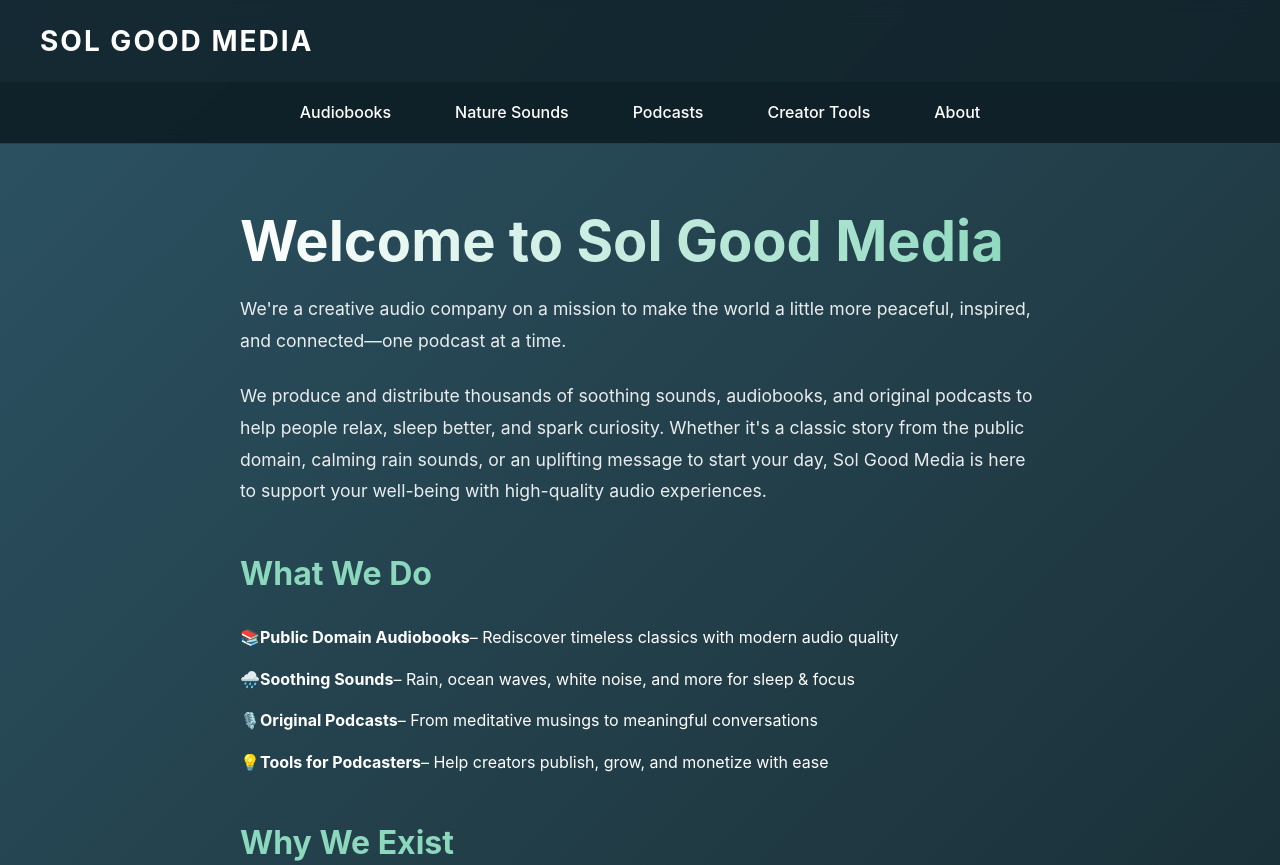
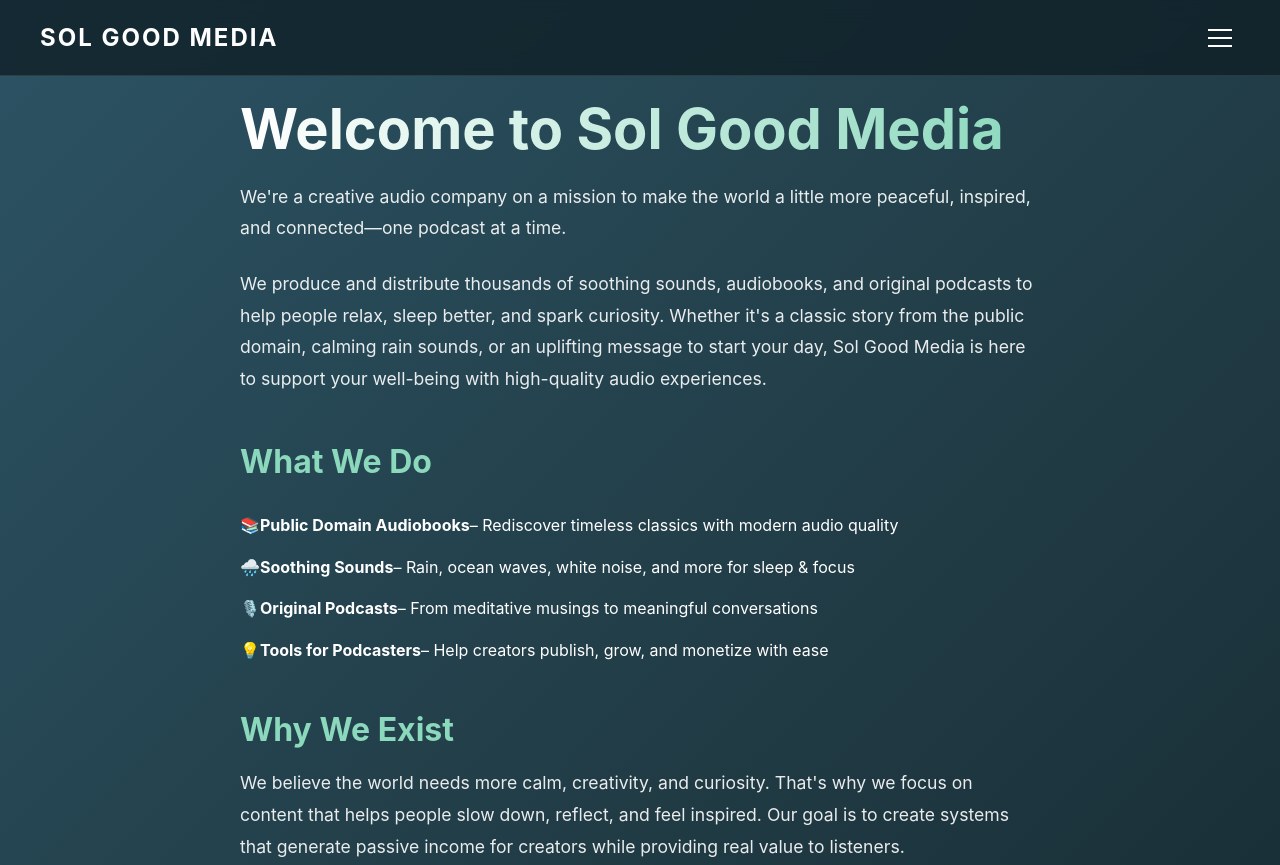
Before and after one commit to solgood44/static-site, a website: page docs/index.html in a window 1280 px wide. Shown: the top 865 px of the page. Drawn offline with Linux system fonts and the light colour scheme.

Commit message:
made hamburger menu global and fixed header layout

```diff
--- a/css/style.css
+++ b/css/style.css
@@ -22,6 +22,10 @@ header {
     background: var(--nav-background);
     backdrop-filter: blur(10px);
     border-bottom: 1px solid rgba(255, 255, 255, 0.1);
+    position: fixed;
+    width: 100%;
+    top: 0;
+    z-index: 1000;
 }
 
 .header-container {
@@ -34,7 +38,7 @@ header {
 }
 
 .logo a {
-    font-size: 1.75rem;
+    font-size: 1.5rem;
     font-weight: bold;
     color: var(--primary-color);
     text-decoration: none;
@@ -42,14 +46,13 @@ header {
     letter-spacing: 2px;
 }
 
-/* Mobile Menu Button */
+/* Mobile Menu Button - Now global */
 .mobile-menu-button {
     display: block;
     background: none;
     border: none;
     cursor: pointer;
-    padding: 1rem;
-    margin: -1rem;
+    padding: 0.5rem;
     z-index: 1000;
 }
 
@@ -96,18 +99,27 @@ header {
     transform: rotate(-45deg);
 }
 
-/* Navigation Links */
+/* Navigation Links - Always hidden by default */
 .nav-links {
     display: none;
+    position: fixed;
+    top: 60px;
+    left: 0;
+    right: 0;
     background: var(--nav-background);
-    padding: 1rem 2rem;
+    padding: 1rem;
     flex-direction: column;
     gap: 0.5rem;
     border-top: 1px solid rgba(255, 255, 255, 0.1);
+    opacity: 0;
+    transform: translateY(-10px);
+    transition: opacity 0.3s ease, transform 0.3s ease;
 }
 
 .nav-links.active {
     display: flex;
+    opacity: 1;
+    transform: translateY(0);
 }
 
 .nav-links a {
@@ -124,10 +136,10 @@ header {
     background: rgba(255, 255, 255, 0.1);
 }
 
-/* Main content */
+/* Main content - Adjust for fixed header */
 main {
     max-width: 800px;
-    margin: 4rem auto;
+    margin: 6rem auto 4rem;
     padding: 0 2rem;
 }
 
@@ -237,44 +249,10 @@ footer {
     color: rgba(255, 255, 255, 0.8);
 }
 
-/* Responsive design */
-@media (min-width: 769px) {
-    .mobile-menu-button {
-        display: none;
-    }
-
-    .nav-links {
-        display: flex;
-        flex-direction: row;
-        justify-content: center;
-        padding: 0.5rem 2rem;
-        gap: 2rem;
-        border-top: none;
-    }
-
-    .nav-links a {
-        padding: 0.5rem 1rem;
-    }
-}
-
+/* Remove the media query that shows nav-links on desktop */
 @media (max-width: 768px) {
     .header-container {
         padding: 1rem;
-    }
-
-    .logo a {
-        font-size: 1.5rem;
-    }
-
-    .nav-links {
-        opacity: 0;
-        transform: translateY(-10px);
-        transition: opacity 0.3s ease, transform 0.3s ease;
-    }
-
-    .nav-links.active {
-        opacity: 1;
-        transform: translateY(0);
     }
 
     main {
--- a/docs/css/style.css
+++ b/docs/css/style.css
@@ -22,6 +22,10 @@ header {
     background: var(--nav-background);
     backdrop-filter: blur(10px);
     border-bottom: 1px solid rgba(255, 255, 255, 0.1);
+    position: fixed;
+    width: 100%;
+    top: 0;
+    z-index: 1000;
 }
 
 .header-container {
@@ -34,7 +38,7 @@ header {
 }
 
 .logo a {
-    font-size: 1.75rem;
+    font-size: 1.5rem;
     font-weight: bold;
     color: var(--primary-color);
     text-decoration: none;
@@ -42,14 +46,13 @@ header {
     letter-spacing: 2px;
 }
 
-/* Mobile Menu Button */
+/* Mobile Menu Button - Now global */
 .mobile-menu-button {
     display: block;
     background: none;
     border: none;
     cursor: pointer;
-    padding: 1rem;
-    margin: -1rem;
+    padding: 0.5rem;
     z-index: 1000;
 }
 
@@ -96,18 +99,27 @@ header {
     transform: rotate(-45deg);
 }
 
-/* Navigation Links */
+/* Navigation Links - Always hidden by default */
 .nav-links {
     display: none;
+    position: fixed;
+    top: 60px;
+    left: 0;
+    right: 0;
     background: var(--nav-background);
-    padding: 1rem 2rem;
+    padding: 1rem;
     flex-direction: column;
     gap: 0.5rem;
     border-top: 1px solid rgba(255, 255, 255, 0.1);
+    opacity: 0;
+    transform: translateY(-10px);
+    transition: opacity 0.3s ease, transform 0.3s ease;
 }
 
 .nav-links.active {
     display: flex;
+    opacity: 1;
+    transform: translateY(0);
 }
 
 .nav-links a {
@@ -124,10 +136,10 @@ header {
     background: rgba(255, 255, 255, 0.1);
 }
 
-/* Main content */
+/* Main content - Adjust for fixed header */
 main {
     max-width: 800px;
-    margin: 4rem auto;
+    margin: 6rem auto 4rem;
     padding: 0 2rem;
 }
 
@@ -237,44 +249,10 @@ footer {
     color: rgba(255, 255, 255, 0.8);
 }
 
-/* Responsive design */
-@media (min-width: 769px) {
-    .mobile-menu-button {
-        display: none;
-    }
-
-    .nav-links {
-        display: flex;
-        flex-direction: row;
-        justify-content: center;
-        padding: 0.5rem 2rem;
-        gap: 2rem;
-        border-top: none;
-    }
-
-    .nav-links a {
-        padding: 0.5rem 1rem;
-    }
-}
-
+/* Remove the media query that shows nav-links on desktop */
 @media (max-width: 768px) {
     .header-container {
         padding: 1rem;
-    }
-
-    .logo a {
-        font-size: 1.5rem;
-    }
-
-    .nav-links {
-        opacity: 0;
-        transform: translateY(-10px);
-        transition: opacity 0.3s ease, transform 0.3s ease;
-    }
-
-    .nav-links.active {
-        opacity: 1;
-        transform: translateY(0);
     }
 
     main {
```
